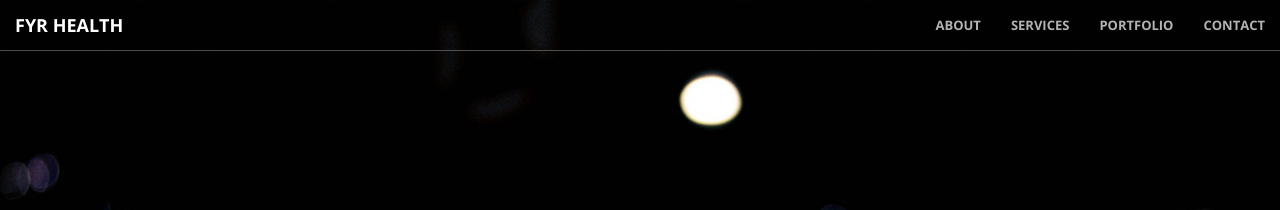
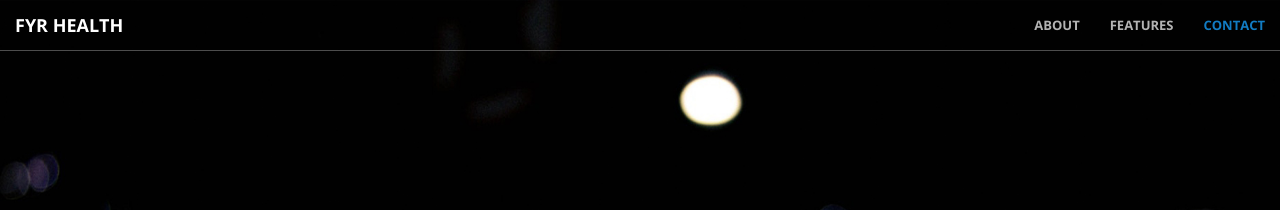
Before and after one commit to FYR-Health/FYR-Health.github.io, a Jekyll site: the page built from index.html, in a window 1280 px wide. Shown: the top 210 px of the page. Built offline with Jekyll 4.4.1, drawn with Linux system fonts in a browser that asks for light colours.

Commit message:
[r] Fix text and links on navigation bar

```diff
--- a/_includes/features.html
+++ b/_includes/features.html
@@ -1,4 +1,4 @@
-<section id="services" class="bg-light">
+<section id="features" class="bg-light">
   <div class="container">
     <div class="row">
       <div class="col-lg-12 text-center">
--- a/_includes/nav.html
+++ b/_includes/nav.html
@@ -8,22 +8,19 @@
         <span class="icon-bar"></span>
         <span class="icon-bar"></span>
       </button>
-      <a class="navbar-brand page-scroll" href="{{ site.url }}/#page-top">FYR Health</a>
+      <a class="navbar-brand page-scroll" href="#page-top">FYR Health</a>
     </div>
     <!-- Collect the nav links, forms, and other content for toggling -->
     <div class="collapse navbar-collapse" id="bs-example-navbar-collapse-1">
       <ul class="nav navbar-nav navbar-right">
         <li>
-          <a class="page-scroll" href="{{ site.url }}/#about">About</a>
+          <a class="page-scroll" href="#about">About</a>
         </li>
         <li>
-          <a class="page-scroll" href="{{ site.url }}/#services">Services</a>
+          <a class="page-scroll" href="#features">Features</a>
         </li>
         <li>
-          <a class="page-scroll" href="{{ site.url }}/#portfolio">Portfolio</a>
-        </li>
-        <li>
-          <a class="page-scroll" href="{{ site.url }}/#contact">Contact</a>
+          <a class="page-scroll" href="#contact">Contact</a>
         </li>
       </ul>
     </div>
--- a/_layouts/error.html
+++ b/_layouts/error.html
@@ -7,8 +7,6 @@
 {% include head.html %}
 
 <body id="page-top">
-  {% include nav.html %}
-
   {{ content }}
 
   {% include contact.html %}
```
